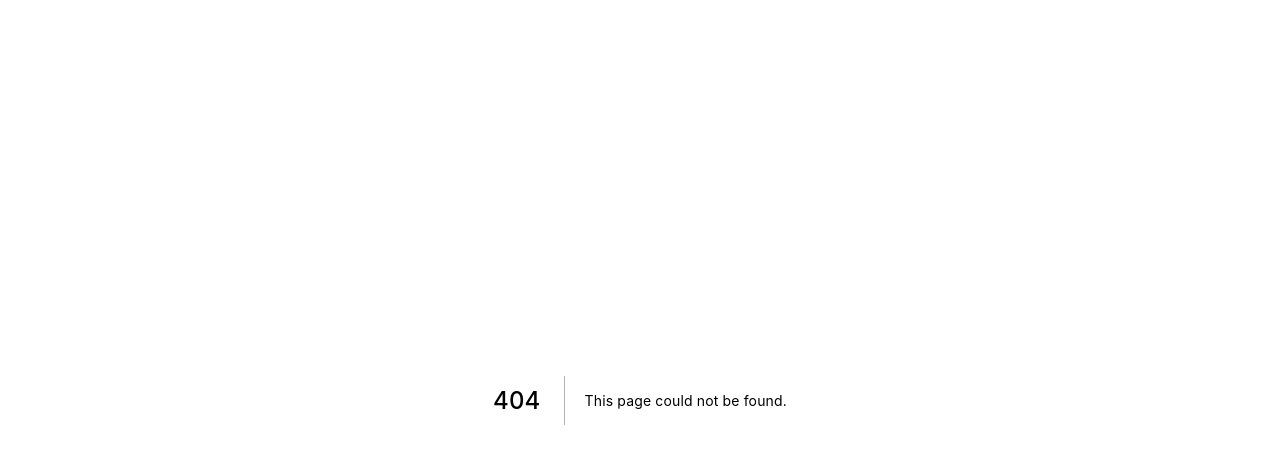
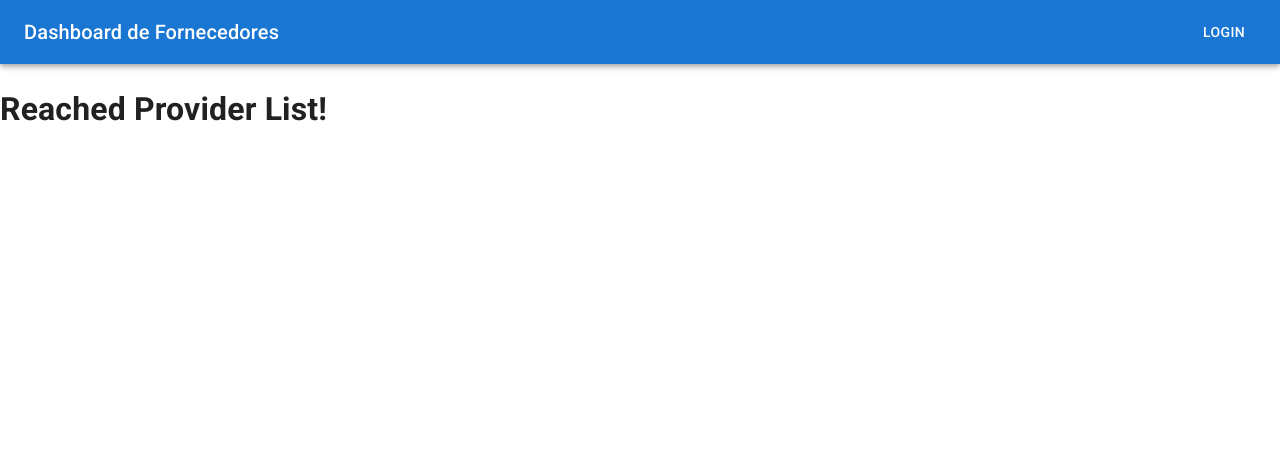
Before and after one commit to unimatrix2/teste-insight-it, a Next.js app: page /provider/list in a window 1280 px wide. Before the commit this address had no page. Shown: the top 464 px of the page. Built offline with nearby package versions, Linux system fonts and the light colour scheme.

Commit message:
added pages

```diff
--- /dev/null
+++ b/pages/provider/list.jsx
@@ -0,0 +1,10 @@
+import MainAppBar from '../../components/AppBar';
+
+export default function ListProvider() {
+	return (
+		<>
+			<MainAppBar />
+			<h1>Reached Provider List!</h1>
+		</>
+	);
+}
```
Also changed, not shown: pages/provider/[id].jsx (added).
